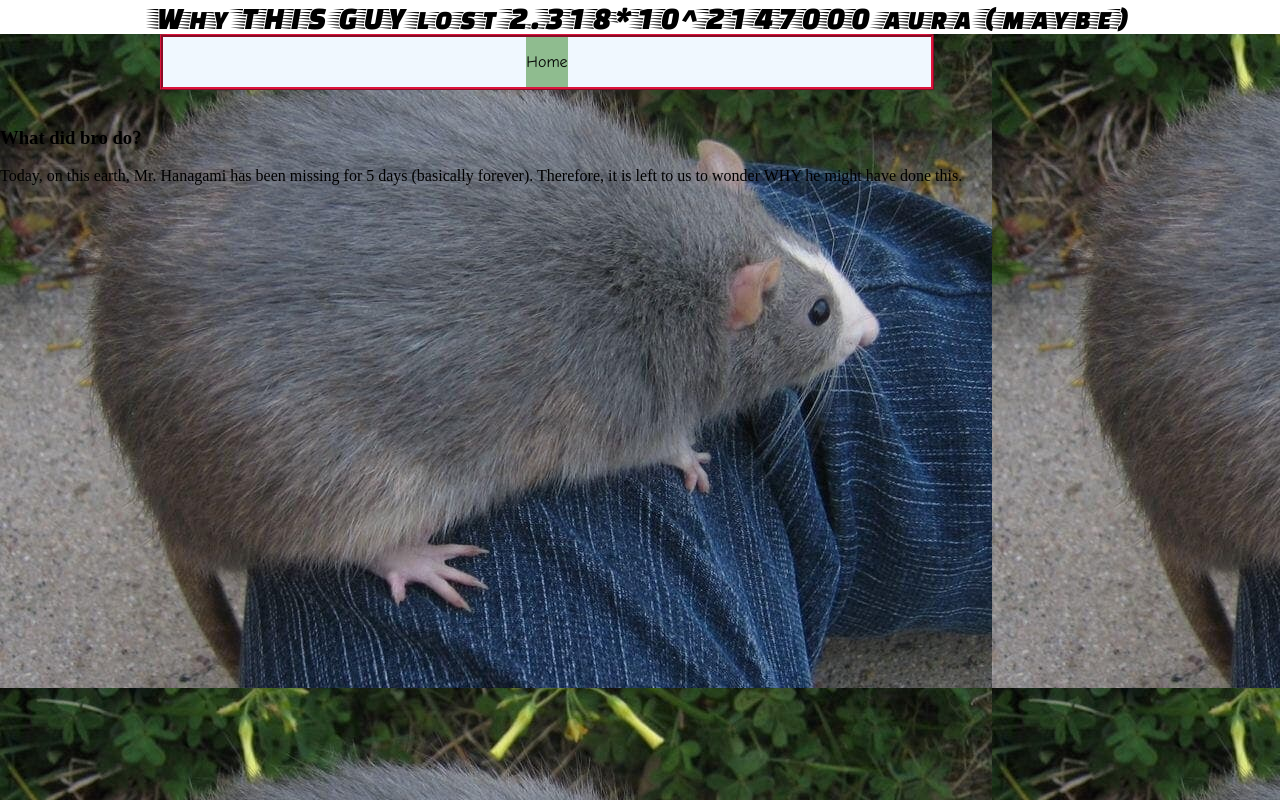
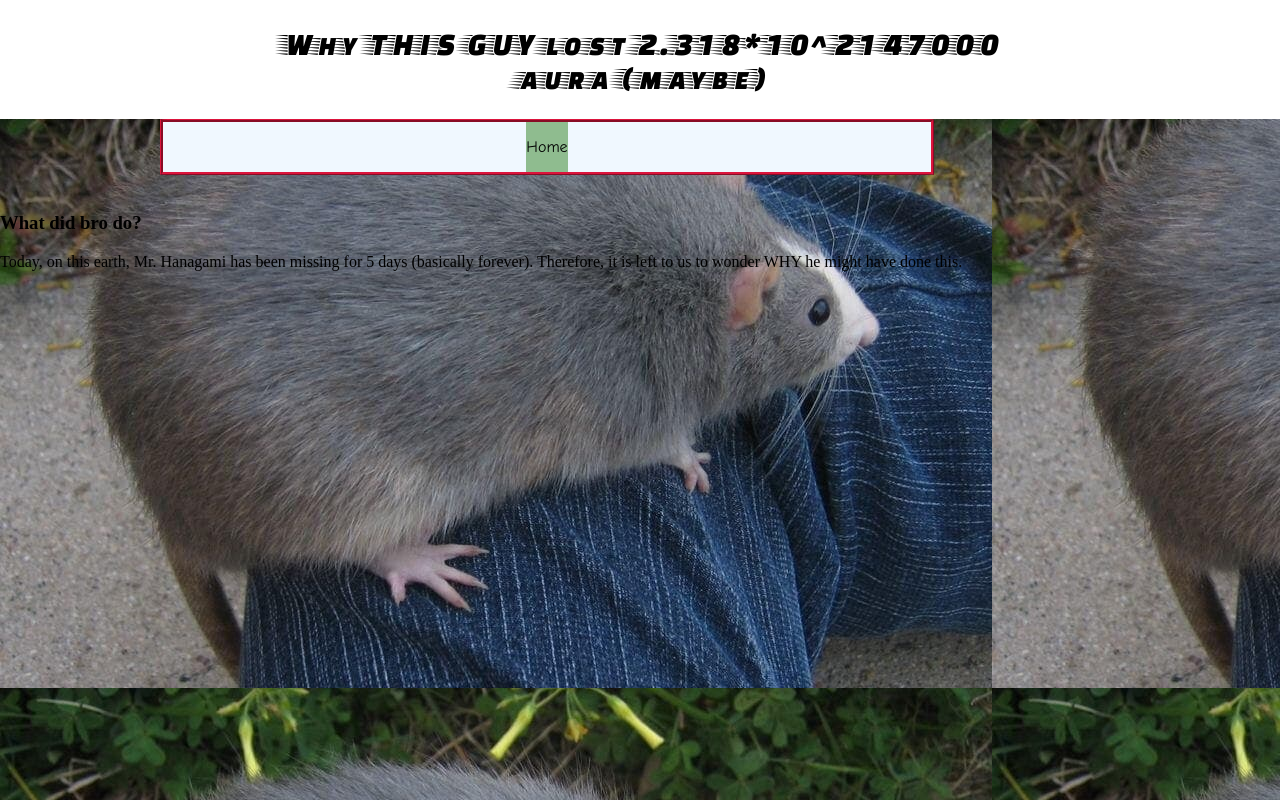
Before and after one commit to bignerdmonster/MinusRepSBKJ, a plain HTML site: page index.html in a window 1280 px wide. Drawn offline with Linux system fonts and the light colour scheme.

Commit message:
please don't put me on css hanagami
i BEG of you

```diff
--- a/stylesheet.css
+++ b/stylesheet.css
@@ -32,7 +32,10 @@ body {
 #title {
     background-color: rgb(255,255,255);
     margin: auto;
-    padding: left 20%, right 20%, top 2%, down 2%;
+    padding-left: 20%;
+    padding-right: 20%;
+    padding-top: 2%;
+    padding-bottom: 2%;
     text-align: center;
     font-family: "Faster One", system-ui;
     font-weight: 400;
```
